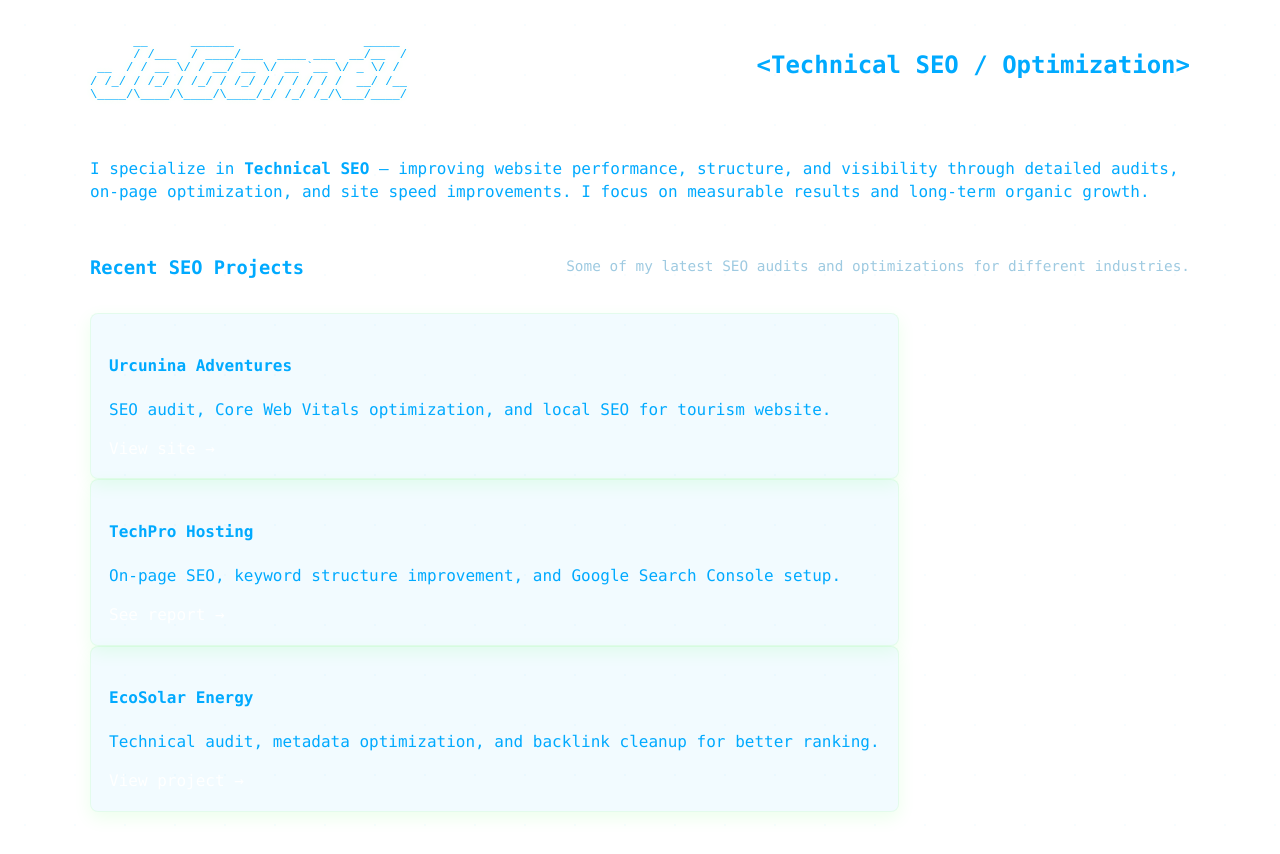
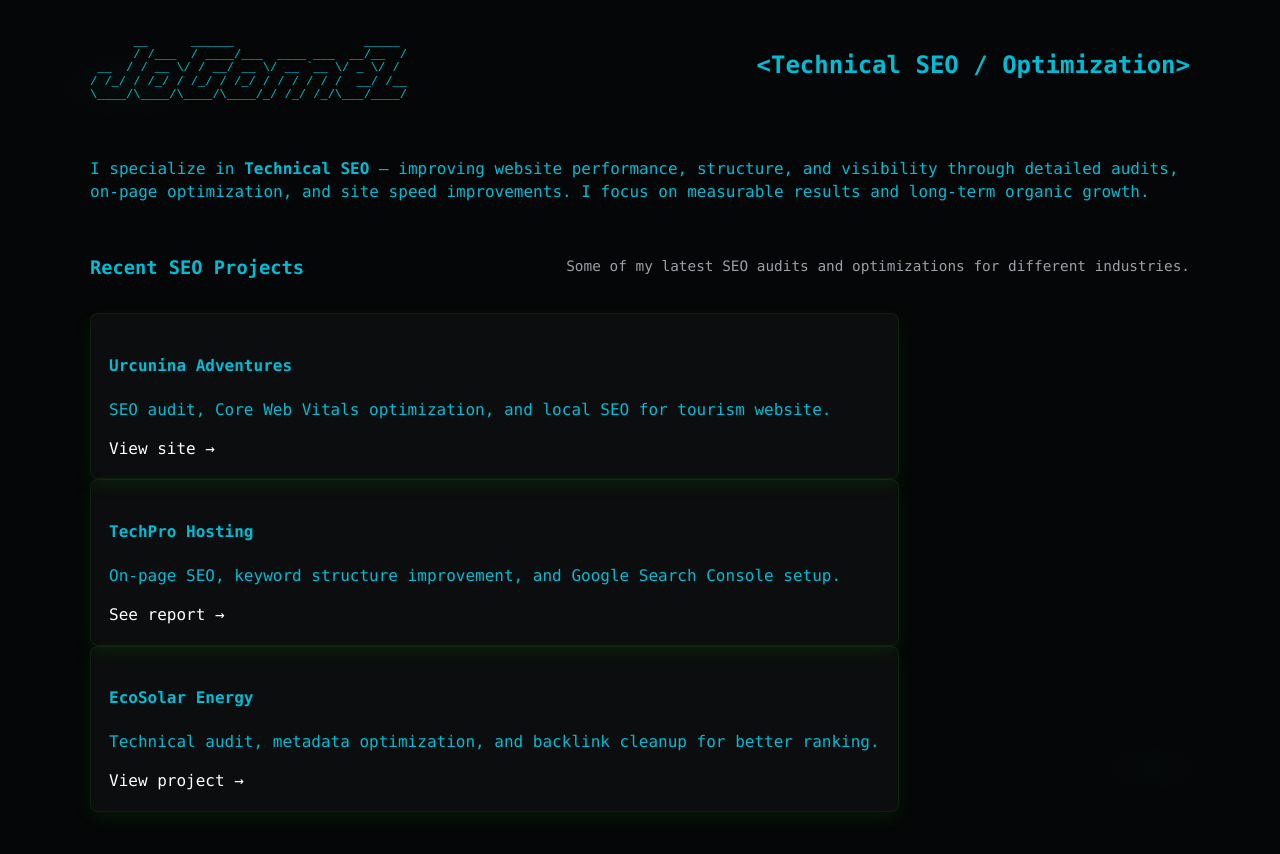
Before and after one commit to jonathang88/jonathangomez.qzz.io, a PHP site: page /seo in a window 1280 px wide. Run offline with PHP 8.4, Linux system fonts and the light colour scheme.

Commit message:
Update theme-seo.css

```diff
--- a/css/theme-seo.css
+++ b/css/theme-seo.css
@@ -1,14 +1,17 @@
 :root {
-  --accent: #00aaff;
-  --accent-dim: #0080cc;
-  --bg: #030712;
-  --card: rgba(0, 170, 255, 0.05);
-  --muted: #9ecae1;
+  --accent: #00bcd4;
+  --accent-dim: #0097a7;
+  --muted: #9aa0a6;
+  --card: rgba(255,255,255,0.03);
+  --bg: #050607;
   --maxw: 1100px;
+  font-family: 'Inter', sans-serif;
 }
 
 body {
-  background: linear-gradient(180deg, #030712 0%, #060b12 100%);
-  background-image: radial-gradient(rgba(0, 170, 255, 0.03) 1px, transparent 1px);
-  background-size: 50px 50px;
+  background:
+    radial-gradient(1200px 600px at 10% 10%, rgba(0,188,212,0.03), transparent 6%),
+    radial-gradient(900px 400px at 90% 90%, rgba(0,188,212,0.02), transparent 6%),
+    var(--bg);
+  color: var(--accent);
 }
```
